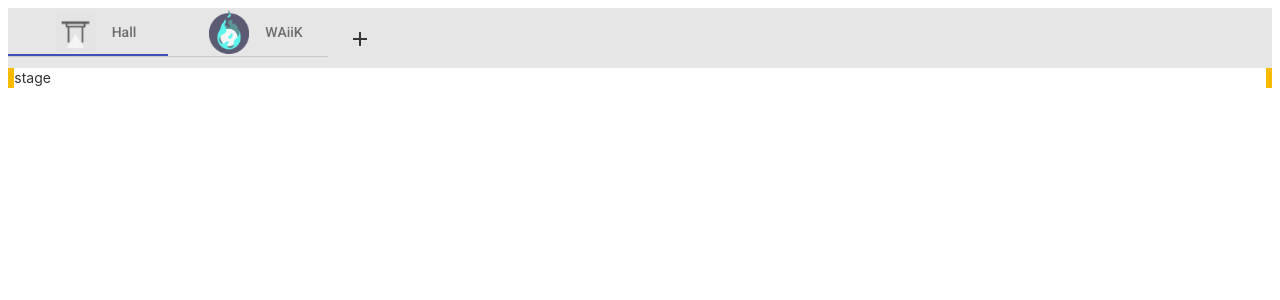
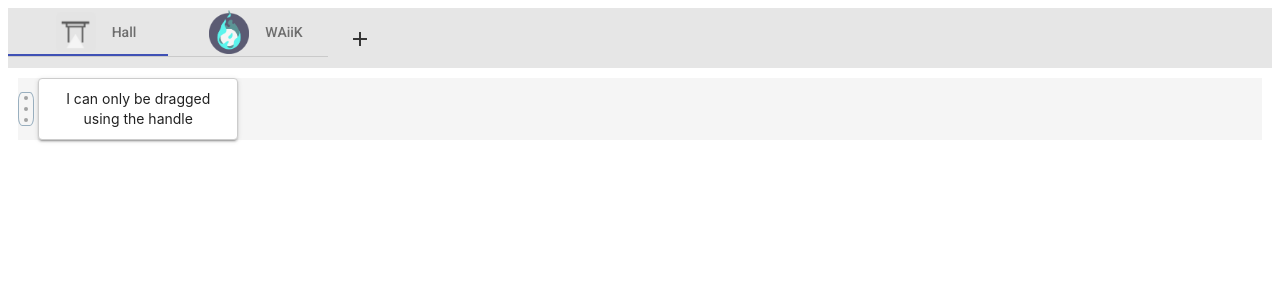
Before and after one commit to SergioTrigos/WAiiK_P1, an Angular app: page / in a window 1280 px wide. Shown: the top 300 px of the page. Built offline with nearby package versions, Linux system fonts and the light colour scheme.

Commit message:
added Core Component and added  Drag&Drop functionality! to it! I also defined the Code Menu + Shell components and base appearance

```diff
--- a/src/app/app.component.html
+++ b/src/app/app.component.html
@@ -30,8 +30,10 @@
 
   </div>
 
-  <div flex class="stagDisplay">
-    <p class="stage">stage</p>
+  <div flex class="stageDisplay">
+
+    <app-core></app-core>
+
   </div>
 
 </div>
--- a/src/app/app.component.sass
+++ b/src/app/app.component.sass
@@ -34,12 +34,7 @@
 
 /* stage display */
 
-.stagDisplay
-  height: calc(100% - 60px)
-  background: #fcba03
-
-.stage
-  margin: auto
-  width: 99%
-  height: 99%
-  background: #ffffff
+.stageDisplay
+  height: calc(100% - 80px)
+  background: #f5f5f5
+  border: 10px solid #ffffff
--- a/src/app/app.module.ts
+++ b/src/app/app.module.ts
@@ -11,10 +11,13 @@ import { MatSidenavModule } from '@angular/material/sidenav';
 import { MatListModule } from '@angular/material/list';
 import { BrowserAnimationsModule } from '@angular/platform-browser/animations';
 import { FlexLayoutModule } from '@angular/flex-layout';
+import { CoreComponent } from './core/core.component';
+import { DragDropModule } from '@angular/cdk/drag-drop'
 
 @NgModule({
   declarations: [
     AppComponent,
+    CoreComponent,
   ],
   imports: [
     BrowserModule,
@@ -27,6 +30,7 @@ import { FlexLayoutModule } from '@angular/flex-layout';
     MatListModule,
     BrowserAnimationsModule,
     FlexLayoutModule,
+    DragDropModule,
   ],
   providers: [],
   bootstrap: [AppComponent]
--- /dev/null
+++ b/src/app/core/core.component.html
@@ -0,0 +1,13 @@
+<div class="coreHitBox" cdkDragBoundary=".stageDisplay" fxLayout="row" cdkDrag>
+
+    <div class="coreMenu" fxLayout="column" cdkDragHandle>
+            <span class="dot"></span>
+            <span class="dot"></span>
+            <span class="dot"></span>
+    </div>
+
+    <div class="shell" >
+        I can only be dragged using the handle
+    </div>
+
+</div>
--- /dev/null
+++ b/src/app/core/core.component.sass
@@ -0,0 +1,50 @@
+:root
+    --ShellWidth: 200px
+    --ShellHeight: 80px
+    --ShellPlusMenu: 220px
+
+
+
+.coreHitBox
+  width: 220px
+  height: var(--ShellHeight)
+
+.shell
+  width: var(--ShellWidth)
+  height: var(--ShellHeight)
+  padding: 10px
+  box-sizing: border-box
+  border: solid 1px #ccc
+  color: rgba(0, 0, 0, 0.87)
+  display: flex
+  justify-content: center
+  align-items: center
+  text-align: center
+  background: #fff
+  border-radius: 4px
+  position: relative
+  z-index: 1
+  transition: box-shadow 200ms cubic-bezier(0, 0, 0.2, 1)
+  box-shadow: (0 3px 1px -2px rgba(0, 0, 0, 0.2), 0 2px 2px 0 rgba(0, 0, 0, 0.14), 0 1px 5px 0 rgba(0, 0, 0, 0.12))
+
+
+.shell:active
+  box-shadow: 0 5px 5px -3px rgba(0, 0, 0, 0.2), 0 8px 10px 1px rgba(0, 0, 0, 0.14), 0 3px 14px 2px rgba(0, 0, 0, 0.12)
+
+
+.coreMenu
+    margin-top: auto
+    margin-bottom: auto
+    margin-right: 4px
+    height: 34px
+    width: 23px
+    cursor: move
+    border: 1px solid #99afbf
+    border-radius: 25%
+
+.dot
+    height: 4px
+    width: 4px
+    margin: auto
+    background-color: #a2a3a3
+    border-radius: 50%
--- /dev/null
+++ b/src/app/core/core.component.ts
@@ -0,0 +1,15 @@
+import { Component, OnInit } from '@angular/core';
+
+@Component({
+  selector: 'app-core',
+  templateUrl: './core.component.html',
+  styleUrls: ['./core.component.sass']
+})
+export class CoreComponent implements OnInit {
+
+  constructor() { }
+
+  ngOnInit(): void {
+  }
+
+}
```
Also changed, not shown: 1 other file (tests, documents, lock files or other folders).
